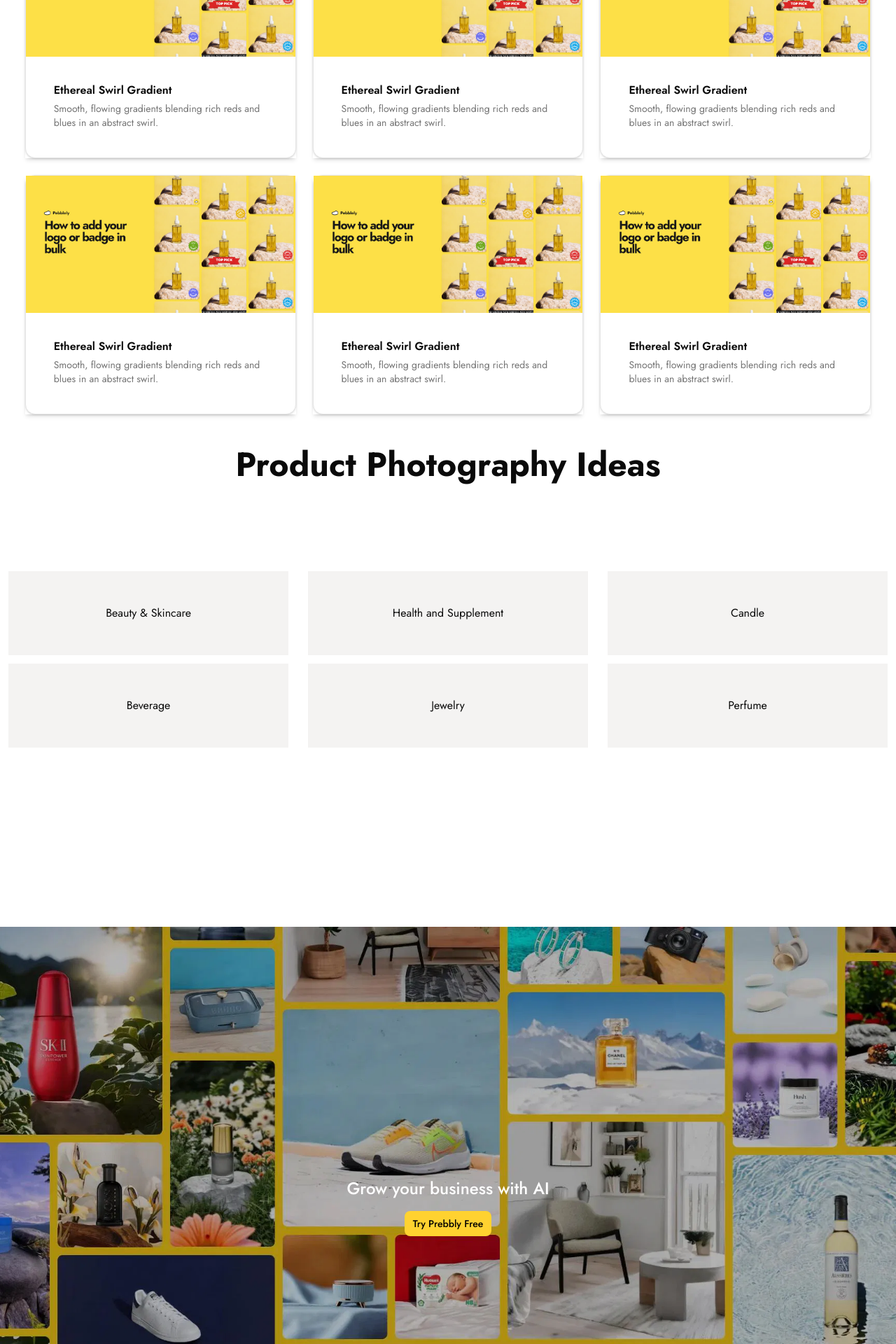
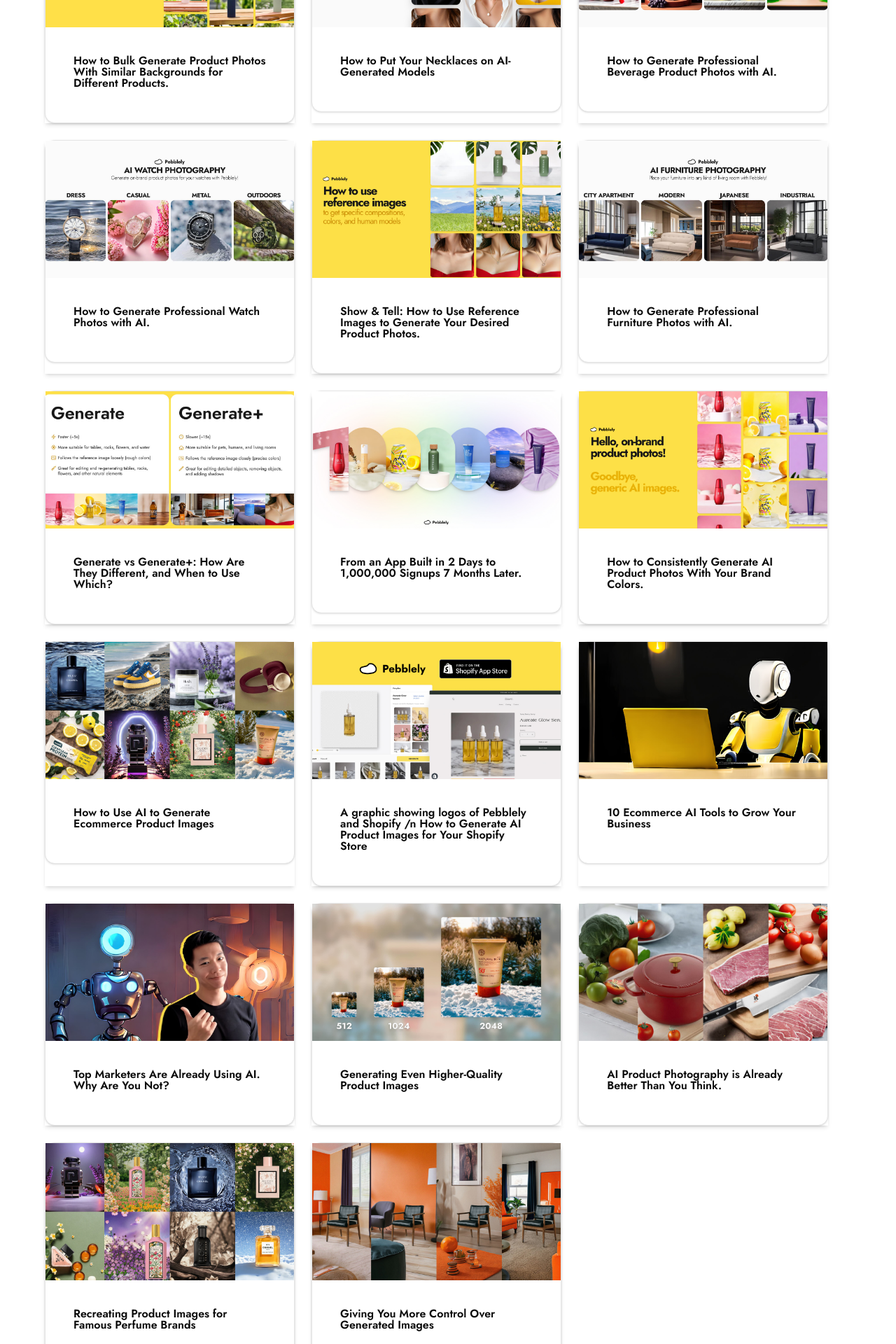
Before and after one commit to el-3agamy/imagino, a Next.js app: page /en/blog in a window 1280 px wide. Shown: the part 800-2720 px from the top of the page at 70% size. Built offline with nearby package versions, Linux system fonts and the light colour scheme.

Commit message:
add all blogs & desgin blog details page

```diff
--- a/src/app/[lang]/(website)/blog/[blogID]/page.tsx
+++ b/src/app/[lang]/(website)/blog/[blogID]/page.tsx
@@ -1,13 +1,23 @@
 "use client"
 
 import { useParams } from "next/navigation"
+import { blogs } from "../page";
+import Container from "@/components/shared/Container/Container";
+import Section from "@/components/shared/Section/Section";
 
 export default function SpecificBlog() {
-    const { blogID } = useParams()
+const { blogID } = useParams();
 
-    return (
-        <div className="p-10 text-3xl">
-            Blog ID: {blogID}
-        </div>
-    )
+return (
+  <Container>
+    <div className="flex flex-col content-center ">
+        <h1 className="w-[70%]  pt-16 mx-auto text-4xl sm:text-5xl lg:text-6xl font-bold text-neutral-900 sm:leading-tight sm:tracking-tight">{blogs[blogID].title}</h1>
+    <Section className="w-3/4 mx-auto">
+       {/* <section className="w-3/4 mx-auto "> */}
+         <img  src={blogs[blogID].imgPath}  width="100%" alt={blogs[blogID].title} />
+       {/* </section> */}
+    </Section>
+    </div>
+  </Container>
+);
 }
--- a/src/app/[lang]/(website)/blog/page.tsx
+++ b/src/app/[lang]/(website)/blog/page.tsx
@@ -1,3 +1,4 @@
+"use client"
 import { Card, CardContent, CardHeader, CardDescription, CardTitle } from '@/components/ui/card';
 import Image from 'next/image';
 
@@ -5,8 +6,100 @@ import Container from '@/components/shared/Container/Container';
 import Section from '@/components/shared/Section/Section';
 import ProductsIdeas from '@/components/ProductsIdeas/ProductsIdeas';
 import MasonryGallaryLayout from '@/components/MasonryGallaryLayout/MasonryGallaryLayout';
+import Link from 'next/link';
+
+
+// Blogs dummy data ==> title & src images (Saeid)
+interface IBlogShape  {
+    title : string ,
+    imgPath : string ,
+
+}
+export const blogs : IBlogShape[] = [
+
+ {
+        title : "How to Bulk Generate Product Photos With Similar Backgrounds for Different Products." ,
+        imgPath : "/blogImages/bulk-generate-cover.jpg"
+ }  ,
+
+ {
+    title : "How to Put Your Necklaces on AI-Generated Models" ,
+        imgPath : "/blogImages/necklace-model-photos.jpg"
+ } ,
+
+ {
+    title : "How to Generate Professional Beverage Product Photos with AI." ,
+    imgPath : "/blogImages/cover-ai-bottle-photos.jpg"
+ } ,
+ {
+    title : "How to Generate Professional Watch Photos with AI." ,
+    imgPath : "/blogImages/cover-ai-watch-photos.jpg"
+ } ,
+
+ {
+    title : "Show & Tell: How to Use Reference Images to Generate Your Desired Product Photos." ,
+    imgPath : "/blogImages/reference-image.jpg" ,
+ }
+ ,
+
+ {
+    title:"How to Generate Professional Furniture Photos with AI." ,
+    imgPath : "/blogImages/cover-ai-sofa-photos.jpg"
+ } ,
+
+ {
+    title : "Generate vs Generate+: How Are They Different, and When to Use Which?" ,
+    imgPath : "/blogImages/generate-vs-generate-plus-summary.jpg"
+ } ,
+
+ {
+    title : "From an App Built in 2 Days to 1,000,000 Signups 7 Months Later." ,
+    imgPath : "/blogImages/one-million.jpg"
+ } ,
+
+ {
+    title : "How to Consistently Generate AI Product Photos With Your Brand Colors." ,
+    imgPath : "/blogImages/brand-colors.jpg"
+ } ,
+ {
+    title : "How to Use AI to Generate Ecommerce Product Images" ,
+    imgPath :"/blogImages/collage-of-ai-generated-images.jpg "
+ } ,
+
+ {
+    title:"A graphic showing logos of Pebblely and Shopify /n How to Generate AI Product Images for Your Shopify Store" ,
+    imgPath :"/blogImages/pebblely-shopify-app.jpg"
+ } ,
+ {
+    title :" 10 Ecommerce AI Tools to Grow Your Business" ,
+    imgPath : "/blogImages/robot-merchant.jpg"
+ } ,
+
+ {
+    title :"Top Marketers Are Already Using AI. Why Are You Not?" ,
+    imgPath : "/blogImages/ai-and-humans.jpg"
+ } ,
+ {
+    title : "Generating Even Higher-Quality Product Images" ,
+    imgPath : "/blogImages/generate-higher-quality-images.jpg"
+ } ,
+ {
+    title : "AI Product Photography is Already Better Than You Think.",
+    imgPath : "/blogImages/pebblely-product-images.jpg"
+ } ,
+ {
+    title : "Recreating Product Images for Famous Perfume Brands" ,
+    imgPath : "/blogImages/perfume-product-images.jpg"
+ } ,
+ {
+    title :"Giving You More Control Over Generated Images" ,
+    imgPath : "/blogImages/chair-in-orange-living-room.jpg"
+ }
+
+]
 
 export default function Blog() {
+
     return (
         <>
             <div className="w-full min-h-screen py-12">
@@ -24,9 +117,9 @@ export default function Blog() {
                 </Container>
 
                 {/* Hero Section */}
-                <section className="flex flex-wrap lg:flex-nowrap gap-8 mb-20 items-center justify-center">
+                <section className="flex flex-wrap lg:flex-nowrap gap-8 mb-20 items-center justify-center px-16">
 
-                    <div className="w-full lg:w-1/2">
+                    <div className="w-full lg:w-1/2 ">
                         <Image
                             src="/blogImages/add-logo-cover.jpg"
                             width={900}
@@ -64,17 +157,20 @@ export default function Blog() {
                 </section>
 
                 {/* Cards Section */}
-                <section className="px-4">
-                    <div className="flex flex-wrap gap-6 justify-center">
-                        {Array.from({ length: 6 }).map((_, i) => (
+                <section className="px-16 mx-auto">
+                    <div className="flex flex-wrap gap-6 content-center mx-auto">
+                        {blogs?.map((blog, i) => (
+                            // <Link href={`/blog/${i}`} => this will remove any pathname before it in this case [lang]
+                            <Link href={`blog/${i}`}
+                                className="w-full sm:w-[48%] lg:w-[31%] max-w-md pt-0 shadow-md hover:shadow-xl hover:cursor-pointer transition-all"
+                                key={i}
+                            >
                                 <div
-                                key={i}
-                                className="w-full sm:w-[48%] lg:w-[31%] max-w-md pt-0 shadow-md hover:shadow-xl hover:cursor-pointer transition-all"
                                 >
                                     <Card>
                                         <div className="relative w-full h-49 overflow-hidden  -mt-6">
                                             <Image
-                                            src="/blogImages/add-logo-cover.jpg"
+                                                src={blog.imgPath}
                                                 alt="article_card_image"
                                                 fill
                                                 className="object-cover"
@@ -82,15 +178,18 @@ export default function Blog() {
                                         </div>
                                         <CardContent className="p-4 ">
                                             <CardHeader>
-                                            <CardTitle>Ethereal Swirl Gradient</CardTitle>
-                                            <CardDescription>
+                                                <CardTitle>{blog.title}</CardTitle>
+                                                {/* <CardDescription>
                                                     Smooth, flowing gradients blending rich reds and blues in an abstract swirl.
-                                            </CardDescription>
+                                                </CardDescription> */}
                                             </CardHeader>
+
                                         </CardContent>
+
                                     </Card>
 
                                 </div>
+                            </Link>
                         ))}
                     </div>
                 </section>
--- a/src/app/[lang]/(website)/gallery/page.tsx
+++ b/src/app/[lang]/(website)/gallery/page.tsx
@@ -30,8 +30,11 @@ export default function Gallery() {
       <Section className="px-16">
         <div className="columns-1 sm:columns-2 md:columns-3 gap-4">
           {galleryImages.map((img, index) => (
-            <div key={index} className="mb-4 break-inside-avoid">
-              <Image src={img} width={300} height={300} alt={`gallery_image_${index}`} />
+            <div key={index} className="mb-4 break-inside-avoid relative transition duration-1000">
+
+               <Image src={img} width={300} height={300} alt={`gallery_image_${index}`} />
+
+              <div className=" absolute opacity-0 top-0 right-0 left-0 bottom-0  transition duration-500 z-20 bg-amber-300 p-3 hover:opacity-30"></div>
             </div>
           ))}
         </div>
--- /dev/null
+++ b/src/app/[lang]/(website)/test/layout.tsx
@@ -0,0 +1,15 @@
+"use client"
+import React from 'react'
+
+export default function TestLayout({children} :{children : React.ReactNode}) {
+    // console.log(children);
+    console.log(React.Children.toArray(children));
+
+console.dir(React.Children.toArray(children), { depth: null });
+
+
+  return (
+    <div>Test Layout</div>
+
+  )
+}
--- /dev/null
+++ b/src/app/[lang]/(website)/test/page.tsx
@@ -0,0 +1,7 @@
+import React from 'react'
+
+export default function page() {
+  return (
+    <div>Main Page Test</div>
+  )
+}
--- /dev/null
+++ b/src/app/[lang]/(website)/test/t/page.tsx
@@ -0,0 +1,7 @@
+import React from 'react'
+
+export default function t() {
+  return (
+    <div>t</div>
+  )
+}
--- /dev/null
+++ b/src/app/api/blogs/route.ts
@@ -0,0 +1,10 @@
+import { NextResponse } from "next/server";
+import fs from "fs";
+import path from "path";
+
+export async function GET() {
+  const blogPath = path.join(process.cwd(), "public/blogImages");
+  const files = fs.readdirSync(blogPath);
+  const images = files.map((file) => `/blogImages/${file}`);
+  return NextResponse.json(images);
+}
```
Also changed, not shown: 1 other file (tests, documents, lock files or other folders). Lines whose indentation alone changed are shown as unchanged.
